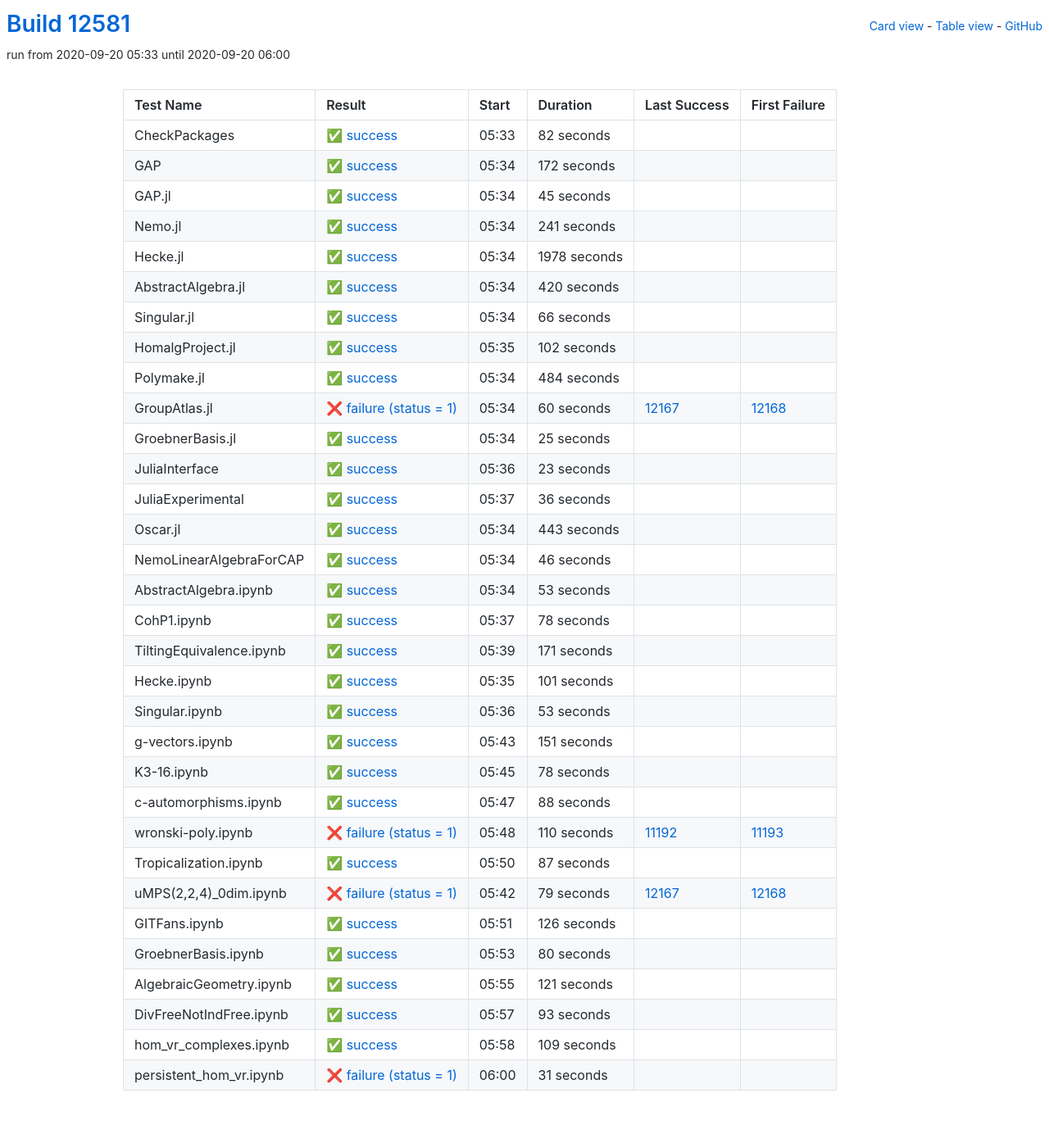
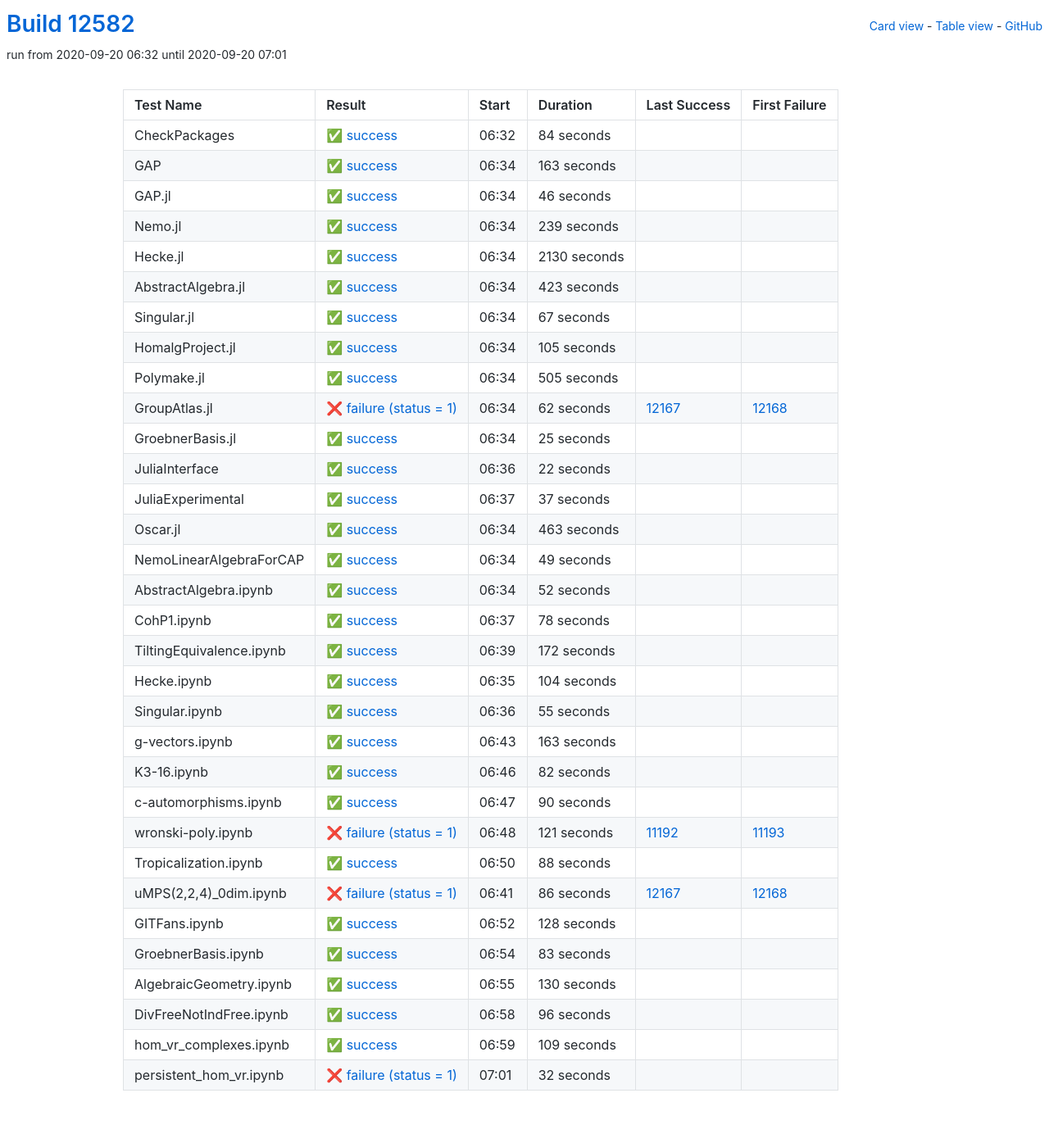
Before and after one commit to oscar-system/oscar-ci-status, a Jekyll site: the page built from table.html, in a window 1280 px wide. Shown: the whole page at 82% size. Built offline with Jekyll 4.4.1, drawn with Linux system fonts in a browser that asks for light colours.

Commit message:
Build #12582

```diff
--- a/_data/ci.yml
+++ b/_data/ci.yml
@@ -1,6 +1,6 @@
 ---
-build: 12581
-build_url: https://oscarci.mathematik.uni-kl.de/job/oscar/12581/
+build: 12582
+build_url: https://oscarci.mathematik.uni-kl.de/job/oscar/12582/
 job: oscar
 organization: oscar-system
 repo: oscar-ci-status
@@ -8,128 +8,128 @@
 tests:
 - name: CheckPackages
   id: checkpackages
-  log: https://oscarci.mathematik.uni-kl.de/job/oscar/12581/artifact/logs/build-12581/CheckPackages.log
-  start: 2020-09-20 05:33
+  log: https://oscarci.mathematik.uni-kl.de/job/oscar/12582/artifact/logs/build-12582/CheckPackages.log
+  start: 2020-09-20 06:32
   success: true
   exitcode: 0
   status: success
-  duration: 82
+  duration: 84
   last_success: false
   last_success_url:
   first_failure: false
   first_failure_url:
 - name: GAP
   id: gap
-  log: https://oscarci.mathematik.uni-kl.de/job/oscar/12581/artifact/logs/build-12581/GAP.log
-  start: 2020-09-20 05:34
+  log: https://oscarci.mathematik.uni-kl.de/job/oscar/12582/artifact/logs/build-12582/GAP.log
+  start: 2020-09-20 06:34
   success: true
   exitcode: 0
   status: success
-  duration: 172
+  duration: 163
   last_success: false
   last_success_url:
   first_failure: false
   first_failure_url:
 - name: GAP.jl
   id: gap-jl
-  log: https://oscarci.mathematik.uni-kl.de/job/oscar/12581/artifact/logs/build-12581/GAP.jl.log
-  start: 2020-09-20 05:34
+  log: https://oscarci.mathematik.uni-kl.de/job/oscar/12582/artifact/logs/build-12582/GAP.jl.log
+  start: 2020-09-20 06:34
   success: true
   exitcode: 0
   status: success
-  duration: 45
+  duration: 46
   last_success: false
   last_success_url:
   first_failure: false
   first_failure_url:
 - name: Nemo.jl
   id: nemo-jl
-  log: https://oscarci.mathematik.uni-kl.de/job/oscar/12581/artifact/logs/build-12581/Nemo.jl.log
-  start: 2020-09-20 05:34
+  log: https://oscarci.mathematik.uni-kl.de/job/oscar/12582/artifact/logs/build-12582/Nemo.jl.log
+  start: 2020-09-20 06:34
   success: true
   exitcode: 0
   status: success
-  duration: 241
+  duration: 239
   last_success: false
   last_success_url:
   first_failure: false
   first_failure_url:
 - name: Hecke.jl
   id: hecke-jl
-  log: https://oscarci.mathematik.uni-kl.de/job/oscar/12581/artifact/logs/build-12581/Hecke.jl.log
-  start: 2020-09-20 05:34
+  log: https://oscarci.mathematik.uni-kl.de/job/oscar/12582/artifact/logs/build-12582/Hecke.jl.log
+  start: 2020-09-20 06:34
   success: true
   exitcode: 0
   status: success
-  duration: 1978
+  duration: 2130
   last_success: false
   last_success_url:
   first_failure: false
   first_failure_url:
 - name: AbstractAlgebra.jl
   id: abstractalgebra-jl
-  log: https://oscarci.mathematik.uni-kl.de/job/oscar/12581/artifact/logs/build-12581/AbstractAlgebra.jl.log
-  start: 2020-09-20 05:34
+  log: https://oscarci.mathematik.uni-kl.de/job/oscar/12582/artifact/logs/build-12582/AbstractAlgebra.jl.log
+  start: 2020-09-20 06:34
   success: true
   exitcode: 0
   status: success
-  duration: 420
+  duration: 423
   last_success: false
   last_success_url:
   first_failure: false
   first_failure_url:
 - name: Singular.jl
   id: singular-jl
-  log: https://oscarci.mathematik.uni-kl.de/job/oscar/12581/artifact/logs/build-12581/Singular.jl.log
-  start: 2020-09-20 05:34
+  log: https://oscarci.mathematik.uni-kl.de/job/oscar/12582/artifact/logs/build-12582/Singular.jl.log
+  start: 2020-09-20 06:34
   success: true
   exitcode: 0
   status: success
-  duration: 66
+  duration: 67
   last_success: false
   last_success_url:
   first_failure: false
   first_failure_url:
 - name: HomalgProject.jl
   id: homalgproject-jl
-  log: https://oscarci.mathematik.uni-kl.de/job/oscar/12581/artifact/logs/build-12581/HomalgProject.jl.log
-  start: 2020-09-20 05:35
+  log: https://oscarci.mathematik.uni-kl.de/job/oscar/12582/artifact/logs/build-12582/HomalgProject.jl.log
+  start: 2020-09-20 06:34
   success: true
   exitcode: 0
   status: success
-  duration: 102
+  duration: 105
   last_success: false
   last_success_url:
   first_failure: false
   first_failure_url:
 - name: Polymake.jl
   id: polymake-jl
-  log: https://oscarci.mathematik.uni-kl.de/job/oscar/12581/artifact/logs/build-12581/Polymake.jl.log
-  start: 2020-09-20 05:34
+  log: https://oscarci.mathematik.uni-kl.de/job/oscar/12582/artifact/logs/build-12582/Polymake.jl.log
+  start: 2020-09-20 06:34
   success: true
   exitcode: 0
   status: success
-  duration: 484
+  duration: 505
   last_success: false
   last_success_url:
   first_failure: false
   first_failure_url:
 - name: GroupAtlas.jl
   id: groupatlas-jl
-  log: https://oscarci.mathematik.uni-kl.de/job/oscar/12581/artifact/logs/build-12581/GroupAtlas.jl.log
-  start: 2020-09-20 05:34
+  log: https://oscarci.mathematik.uni-kl.de/job/oscar/12582/artifact/logs/build-12582/GroupAtlas.jl.log
+  start: 2020-09-20 06:34
   success: false
   exitcode: 1
   status: failure
-  duration: 60
+  duration: 62
   last_success: 12167
   last_success_url: https://oscarci.mathematik.uni-kl.de/job/oscar/12167/
   first_failure: 12168
   first_failure_url: https://oscarci.mathematik.uni-kl.de/job/oscar/12168/
 - name: GroebnerBasis.jl
   id: groebnerbasis-jl
-  log: https://oscarci.mathematik.uni-kl.de/job/oscar/12581/artifact/logs/build-12581/GroebnerBasis.jl.log
-  start: 2020-09-20 05:34
+  log: https://oscarci.mathematik.uni-kl.de/job/oscar/12582/artifact/logs/build-12582/GroebnerBasis.jl.log
+  start: 2020-09-20 06:34
   success: true
   exitcode: 0
   status: success
@@ -140,68 +140,68 @@
   first_failure_url:
 - name: JuliaInterface
   id: juliainterface
-  log: https://oscarci.mathematik.uni-kl.de/job/oscar/12581/artifact/logs/build-12581/JuliaInterface.log
-  start: 2020-09-20 05:36
+  log: https://oscarci.mathematik.uni-kl.de/job/oscar/12582/artifact/logs/build-12582/JuliaInterface.log
+  start: 2020-09-20 06:36
   success: true
   exitcode: 0
   status: success
-  duration: 23
+  duration: 22
   last_success: false
   last_success_url:
   first_failure: false
   first_failure_url:
 - name: JuliaExperimental
   id: juliaexperimental
-  log: https://oscarci.mathematik.uni-kl.de/job/oscar/12581/artifact/logs/build-12581/JuliaExperimental.log
-  start: 2020-09-20 05:37
+  log: https://oscarci.mathematik.uni-kl.de/job/oscar/12582/artifact/logs/build-12582/JuliaExperimental.log
+  start: 2020-09-20 06:37
   success: true
   exitcode: 0
   status: success
-  duration: 36
+  duration: 37
   last_success: false
   last_success_url:
   first_failure: false
   first_failure_url:
 - name: Oscar.jl
   id: oscar-jl
-  log: https://oscarci.mathematik.uni-kl.de/job/oscar/12581/artifact/logs/build-12581/Oscar.jl.log
-  start: 2020-09-20 05:34
+  log: https://oscarci.mathematik.uni-kl.de/job/oscar/12582/artifact/logs/build-12582/Oscar.jl.log
+  start: 2020-09-20 06:34
   success: true
   exitcode: 0
   status: success
-  duration: 443
+  duration: 463
   last_success: false
   last_success_url:
   first_failure: false
   first_failure_url:
 - name: NemoLinearAlgebraForCAP
   id: nemolinearalgebraforcap
-  log: https://oscarci.mathematik.uni-kl.de/job/oscar/12581/artifact/logs/build-12581/NemoLinearAlgebraForCAP.log
-  start: 2020-09-20 05:34
+  log: https://oscarci.mathematik.uni-kl.de/job/oscar/12582/artifact/logs/build-12582/NemoLinearAlgebraForCAP.log
+  start: 2020-09-20 06:34
   success: true
   exitcode: 0
   status: success
-  duration: 46
+  duration: 49
   last_success: false
   last_success_url:
   first_failure: false
   first_failure_url:
 - name: AbstractAlgebra.ipynb
   id: abstractalgebra-ipynb
-  log: https://oscarci.mathematik.uni-kl.de/job/oscar/12581/artifact/logs/build-12581/AbstractAlgebra.ipynb.log
-  start: 2020-09-20 05:34
+  log: https://oscarci.mathematik.uni-kl.de/job/oscar/12582/artifact/logs/build-12582/AbstractAlgebra.ipynb.log
+  start: 2020-09-20 06:34
   success: true
   exitcode: 0
   status: success
-  duration: 53
+  duration: 52
   last_success: false
   last_success_url:
   first_failure: false
   first_failure_url:
 - name: CohP1.ipynb
   id: cohp1-ipynb
-  log: https://oscarci.mathematik.uni-kl.de/job/oscar/12581/artifact/logs/build-12581/CohP1.ipynb.log
-  start: 2020-09-20 05:37
+  log: https://oscarci.mathematik.uni-kl.de/job/oscar/12582/artifact/logs/build-12582/CohP1.ipynb.log
+  start: 2020-09-20 06:37
   success: true
   exitcode: 0
   status: success
@@ -212,68 +212,92 @@
   first_failure_url:
 - name: TiltingEquivalence.ipynb
   id: tiltingequivalence-ipynb
-  log: https://oscarci.mathematik.uni-kl.de/job/oscar/12581/artifact/logs/build-12581/TiltingEquivalence.ipynb.log
-  start: 2020-09-20 05:39
+  log: https://oscarci.mathematik.uni-kl.de/job/oscar/12582/artifact/logs/build-12582/TiltingEquivalence.ipynb.log
+  start: 2020-09-20 06:39
   success: true
   exitcode: 0
   status: success
-  duration: 171
+  duration: 172
   last_success: false
   last_success_url:
   first_failure: false
   first_failure_url:
 - name: Hecke.ipynb
   id: hecke-ipynb
-  log: https://oscarci.mathematik.uni-kl.de/job/oscar/12581/artifact/logs/build-12581/Hecke.ipynb.log
-  start: 2020-09-20 05:35
+  log: https://oscarci.mathematik.uni-kl.de/job/oscar/12582/artifact/logs/build-12582/Hecke.ipynb.log
+  start: 2020-09-20 06:35
   success: true
   exitcode: 0
   status: success
-  duration: 101
+  duration: 104
   last_success: false
   last_success_url:
   first_failure: false
   first_failure_url:
 - name: Singular.ipynb
   id: singular-ipynb
-  log: https://oscarci.mathematik.uni-kl.de/job/oscar/12581/artifact/logs/build-12581/Singular.ipynb.log
-  start: 2020-09-20 05:36
+  log: https://oscarci.mathematik.uni-kl.de/job/oscar/12582/artifact/logs/build-12582/Singular.ipynb.log
+  start: 2020-09-20 06:36
   success: true
   exitcode: 0
   status: success
-  duration: 53
+  duration: 55
   last_success: false
   last_success_url:
   first_failure: false
   first_failure_url:
 - name: g-vectors.ipynb
   id: g-vectors-ipynb
-  log: https://oscarci.mathematik.uni-kl.de/job/oscar/12581/artifact/logs/build-12581/g-vectors.ipynb.log
-  start: 2020-09-20 05:43
+  log: https://oscarci.mathematik.uni-kl.de/job/oscar/12582/artifact/logs/build-12582/g-vectors.ipynb.log
+  start: 2020-09-20 06:43
   success: true
   exitcode: 0
   status: success
-  duration: 151
+  duration: 163
   last_success: false
   last_success_url:
   first_failure: false
   first_failure_url:
 - name: K3-16.ipynb
   id: k3-16-ipynb
-  log: https://oscarci.mathematik.uni-kl.de/job/oscar/12581/artifact/logs/build-12581/K3-16.ipynb.log
-  start: 2020-09-20 05:45
+  log: https://oscarci.mathematik.uni-kl.de/job/oscar/12582/artifact/logs/build-12582/K3-16.ipynb.log
+  start: 2020-09-20 06:46
   success: true
   exitcode: 0
   status: success
-  duration: 78
+  duration: 82
   last_success: false
   last_success_url:
   first_failure: false
   first_failure_url:
 - name: c-automorphisms.ipynb
   id: c-automorphisms-ipynb
-  log: https://oscarci.mathematik.uni-kl.de/job/oscar/12581/artifact/logs/build-12581/c-automorphisms.ipynb.log
-  start: 2020-09-20 05:47
+  log: https://oscarci.mathematik.uni-kl.de/job/oscar/12582/artifact/logs/build-12582/c-automorphisms.ipynb.log
+  start: 2020-09-20 06:47
+  success: true
+  exitcode: 0
+  status: success
+  duration: 90
+  last_success: false
+  last_success_url:
+  first_failure: false
+  first_failure_url:
+- name: wronski-poly.ipynb
+  id: wronski-poly-ipynb
+  log: https://oscarci.mathematik.uni-kl.de/job/oscar/12582/artifact/logs/build-12582/wronski-poly.ipynb.log
+  start: 2020-09-20 06:48
+  success: false
+  exitcode: 1
+  status: failure
+  duration: 121
+  last_success: 11192
+  last_success_url: https://oscarci.mathematik.uni-kl.de/job/oscar/11192/
+  first_failure: 11193
+  first_failure_url: https://oscarci.mathematik.uni-kl.de/job/oscar/11193/
+- name: Tropicalization.ipynb
+  id: tropicalization-ipynb
+  log: https://oscarci.mathematik.uni-kl.de/job/oscar/12582/artifact/logs/build-12582/Tropicalization.ipynb.log
+  start: 2020-09-20 06:50
   success: true
   exitcode: 0
   status: success
@@ -282,94 +306,70 @@
   last_success_url:
   first_failure: false
   first_failure_url:
-- name: wronski-poly.ipynb
-  id: wronski-poly-ipynb
-  log: https://oscarci.mathematik.uni-kl.de/job/oscar/12581/artifact/logs/build-12581/wronski-poly.ipynb.log
-  start: 2020-09-20 05:48
+- name: uMPS(2,2,4)_0dim.ipynb
+  id: umps-2-2-4-0dim-ipynb
+  log: https://oscarci.mathematik.uni-kl.de/job/oscar/12582/artifact/logs/build-12582/uMPS-2-2-4-_0dim.ipynb.log
+  start: 2020-09-20 06:41
   success: false
   exitcode: 1
   status: failure
-  duration: 110
-  last_success: 11192
-  last_success_url: https://oscarci.mathematik.uni-kl.de/job/oscar/11192/
-  first_failure: 11193
-  first_failure_url: https://oscarci.mathematik.uni-kl.de/job/oscar/11193/
-- name: Tropicalization.ipynb
-  id: tropicalization-ipynb
-  log: https://oscarci.mathematik.uni-kl.de/job/oscar/12581/artifact/logs/build-12581/Tropicalization.ipynb.log
-  start: 2020-09-20 05:50
-  success: true
-  exitcode: 0
-  status: success
-  duration: 87
-  last_success: false
-  last_success_url:
-  first_failure: false
-  first_failure_url:
-- name: uMPS(2,2,4)_0dim.ipynb
-  id: umps-2-2-4-0dim-ipynb
-  log: https://oscarci.mathematik.uni-kl.de/job/oscar/12581/artifact/logs/build-12581/uMPS-2-2-4-_0dim.ipynb.log
-  start: 2020-09-20 05:42
-  success: false
-  exitcode: 1
-  status: failure
-  duration: 79
+  duration: 86
   last_success: 12167
   last_success_url: https://oscarci.mathematik.uni-kl.de/job/oscar/12167/
   first_failure: 12168
   first_failure_url: https://oscarci.mathematik.uni-kl.de/job/oscar/12168/
 - name: GITFans.ipynb
   id: gitfans-ipynb
-  log: https://oscarci.mathematik.uni-kl.de/job/oscar/12581/artifact/logs/build-12581/GITFans.ipynb.log
-  start: 2020-09-20 05:51
+  log: https://oscarci.mathematik.uni-kl.de/job/oscar/12582/artifact/logs/build-12582/GITFans.ipynb.log
+  start: 2020-09-20 06:52
   success: true
   exitcode: 0
   status: success
-  duration: 126
+  duration: 128
   last_success: false
   last_success_url:
   first_failure: false
   first_failure_url:
 - name: GroebnerBasis.ipynb
   id: groebnerbasis-ipynb
-  log: https://oscarci.mathematik.uni-kl.de/job/oscar/12581/artifact/logs/build-12581/GroebnerBasis.ipynb.log
-  start: 2020-09-20 05:53
+  log: https://oscarci.mathematik.uni-kl.de/job/oscar/12582/artifact/logs/build-12582/GroebnerBasis.ipynb.log
+  start: 2020-09-20 06:54
   success: true
   exitcode: 0
   status: success
-  duration: 80
+  duration: 83
   last_success: false
   last_success_url:
   first_failure: false
   first_failure_url:
 - name: AlgebraicGeometry.ipynb
   id: algebraicgeometry-ipynb
-  log: https://oscarci.mathematik.uni-kl.de/job/oscar/12581/artifact/logs/build-12581/AlgebraicGeometry.ipynb.log
-  start: 2020-09-20 05:55
+  log: https://oscarci.mathematik.uni-kl.de/job/oscar/12582/artifact/logs/build-12582/AlgebraicGeometry.ipynb.log
+  start: 2020-09-20 06:55
   success: true
   exitcode: 0
   status: success
-  duration: 121
+  duration: 130
   last_success: false
   last_success_url:
   first_failure: false
   first_failure_url:
 - name: DivFreeNotIndFree.ipynb
   id: divfreenotindfree-ipynb
-  log: https://oscarci.mathematik.uni-kl.de/job/oscar/12581/artifact/logs/build-12581/DivFreeNotIndFree.ipynb.log
-  start: 2020-09-20 05:57
+  log: https://oscarci.mathematik.uni-kl.de/job/oscar/12582/artifact/logs/build-12582/DivFreeNotIndFree.ipynb.log
+  start: 2020-09-20 06:58
   success: true
   exitcode: 0
   status: success
-  duration: 93
+  duration: 96
   last_success: false
   last_success_url:
   first_failure: false
   first_failure_url:
 - name: hom_vr_complexes.ipynb
   id: hom-vr-complexes-ipynb
-  log: https://oscarci.mathematik.uni-kl.de/job/oscar/12581/artifact/logs/build-12581/hom_vr_complexes.ipynb.log
-  start: 2020-09-20 05:58
+  log: https://oscarci.mathematik.uni-kl.de/job/oscar/12582/artifact/logs/build-12582/hom_vr_complexes.ipynb.log
+  start: 2020-09-20 06:59
   success: true
   exitcode: 0
   status: success
@@ -380,12 +380,12 @@
   first_failure_url:
 - name: persistent_hom_vr.ipynb
   id: persistent-hom-vr-ipynb
-  log: https://oscarci.mathematik.uni-kl.de/job/oscar/12581/artifact/logs/build-12581/persistent_hom_vr.ipynb.log
-  start: 2020-09-20 06:00
+  log: https://oscarci.mathematik.uni-kl.de/job/oscar/12582/artifact/logs/build-12582/persistent_hom_vr.ipynb.log
+  start: 2020-09-20 07:01
   success: false
   exitcode: 1
   status: failure
-  duration: 31
+  duration: 32
   last_success: false
   last_success_url:
   first_failure: false
```
Also changed, not shown: README.md.
